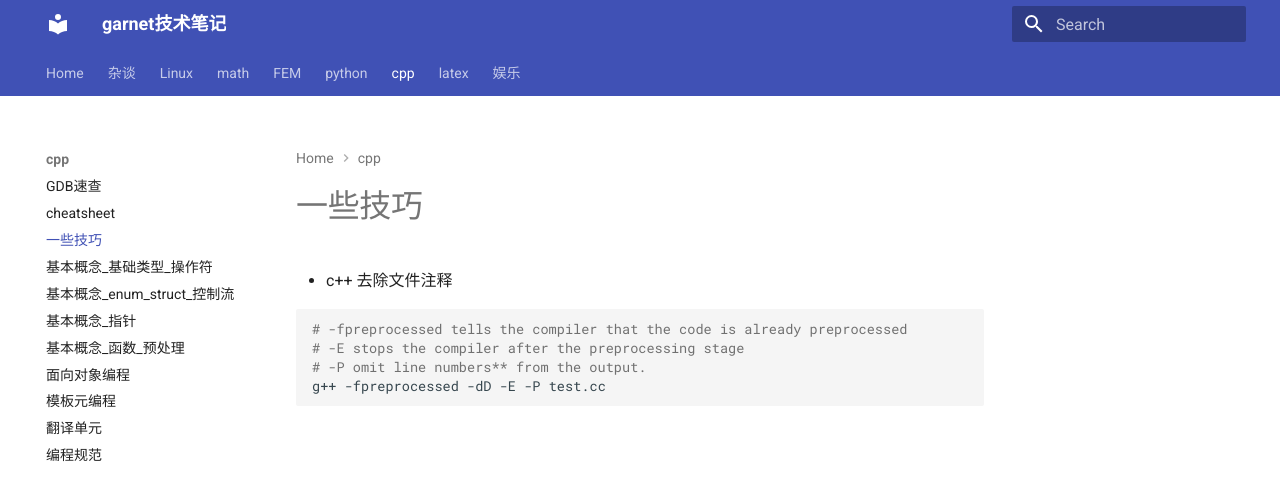
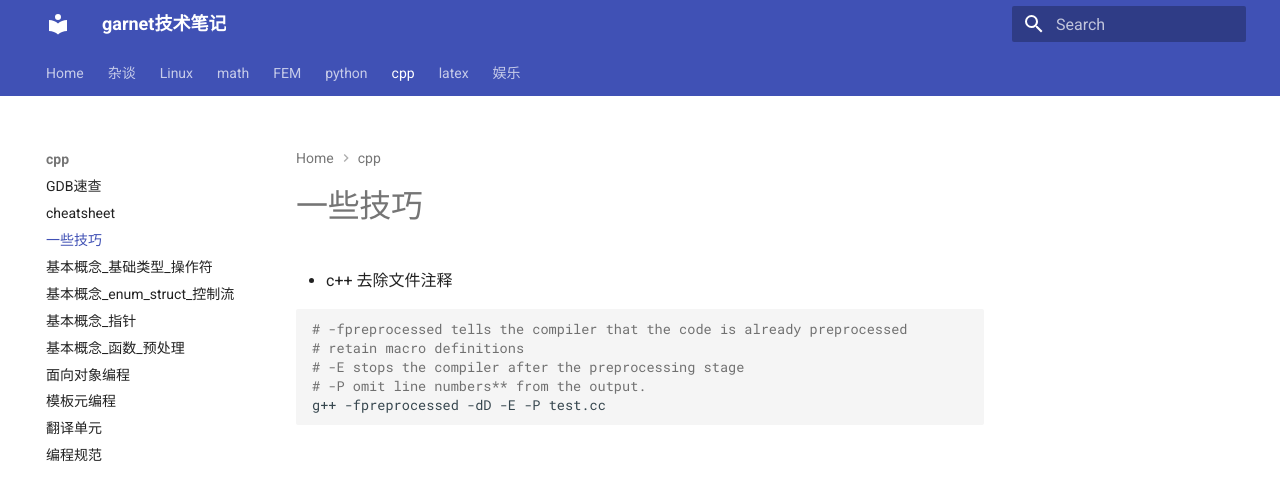
Before and after one commit to ymma98/technotes, an MkDocs documentation site: the page built from docs/cpp/一些技巧.md, in a window 1280 px wide. Shown: the top 501 px of the page. Built offline with MkDocs 1.6.1 and Material for MkDocs 9.7.7, drawn with Linux system fonts in a browser that asks for light colours.

Commit message:
docs/cpp/一些技巧.md updated from https://stackedit.cn/

````diff
--- a/docs/cpp/一些技巧.md
+++ b/docs/cpp/一些技巧.md
@@ -4,11 +4,12 @@
 
 ```bash
 # -fpreprocessed tells the compiler that the code is already preprocessed
+# retain macro definitions
 # -E stops the compiler after the preprocessing stage
 # -P omit line numbers** from the output.
 g++ -fpreprocessed -dD -E -P test.cc
 ```
 <!--stackedit_data:
-eyJoaXN0b3J5IjpbMTEyMzIyOTQwNiwxNDQ2ODgwMjU5LC0xMj
-EwMzY4NTYwLC0zMDE1NTYwN119
+eyJoaXN0b3J5IjpbMTc3MjAzOTMyNiwxMTIzMjI5NDA2LDE0ND
+Y4ODAyNTksLTEyMTAzNjg1NjAsLTMwMTU1NjA3XX0=
 -->
````
